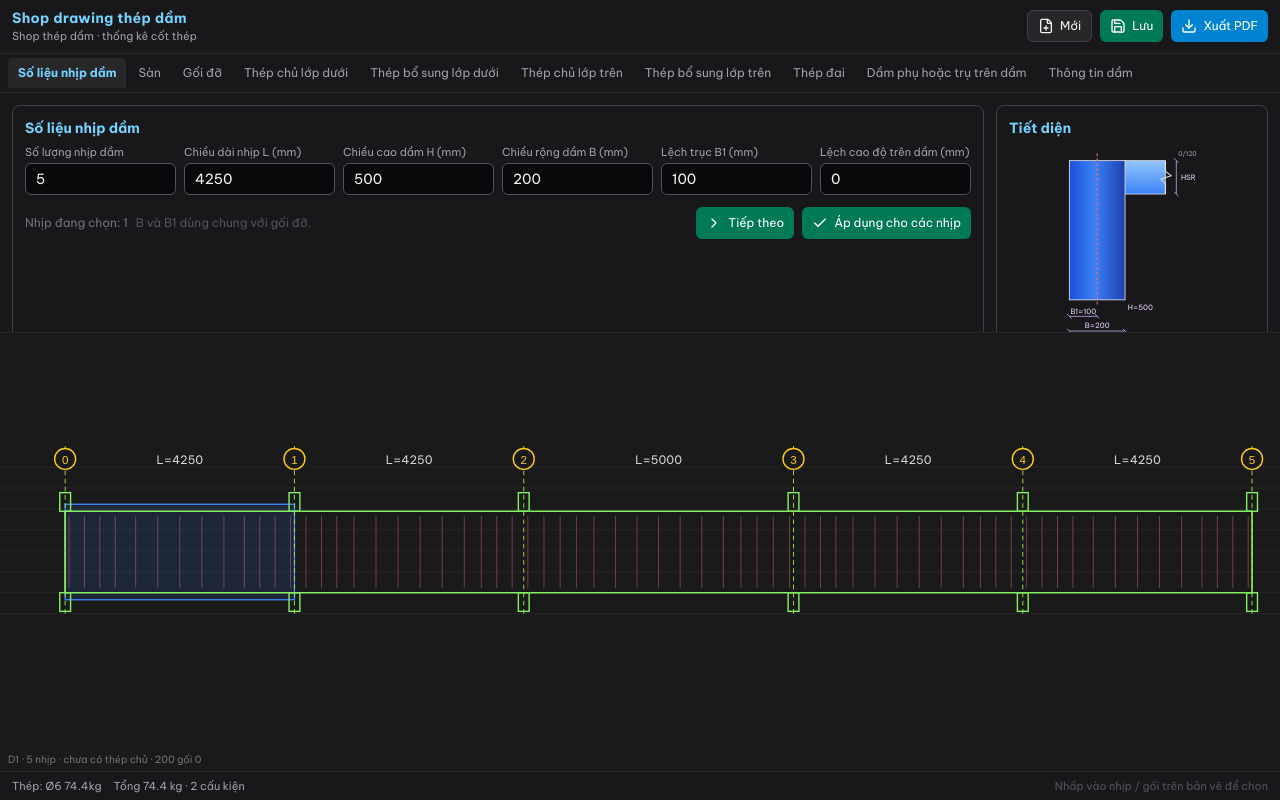
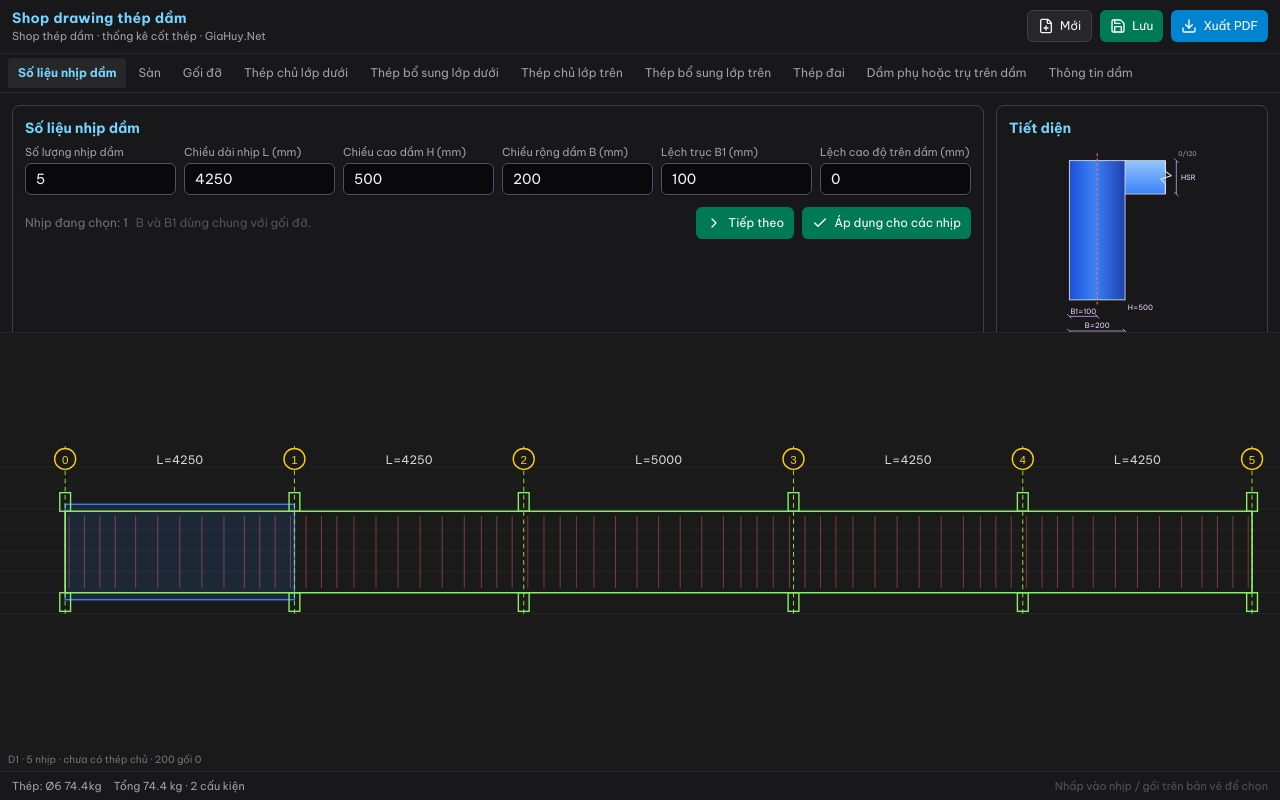
Before and after one commit to ntgiahuy/dam, a Next.js app: page / in a window 1280 px wide. Built offline with nearby package versions, Linux system fonts and the light colour scheme.

Commit message:
Add GiaHuy.Net to the app subtitle
Header now reads Shop thép dầm · thống kê cốt thép · GiaHuy.Net.

```diff
--- a/components/beam/BeamApp.tsx
+++ b/components/beam/BeamApp.tsx
@@ -539,7 +539,7 @@ export function BeamApp() {
       <header className="flex flex-wrap items-center gap-2 border-b border-zinc-800 bg-zinc-900 px-3 py-2">
         <div className="mr-2">
           <div className="text-sm font-bold tracking-wide text-sky-300">Shop drawing thép dầm</div>
-          <div className="text-[11px] text-zinc-400">Shop thép dầm · thống kê cốt thép</div>
+          <div className="text-[11px] text-zinc-400">Shop thép dầm · thống kê cốt thép · GiaHuy.Net</div>
         </div>
         <div className="ml-auto flex flex-wrap items-center gap-2">
           <Button
```
Also changed, not shown: 12 other files (tests, documents, lock files or other folders).
